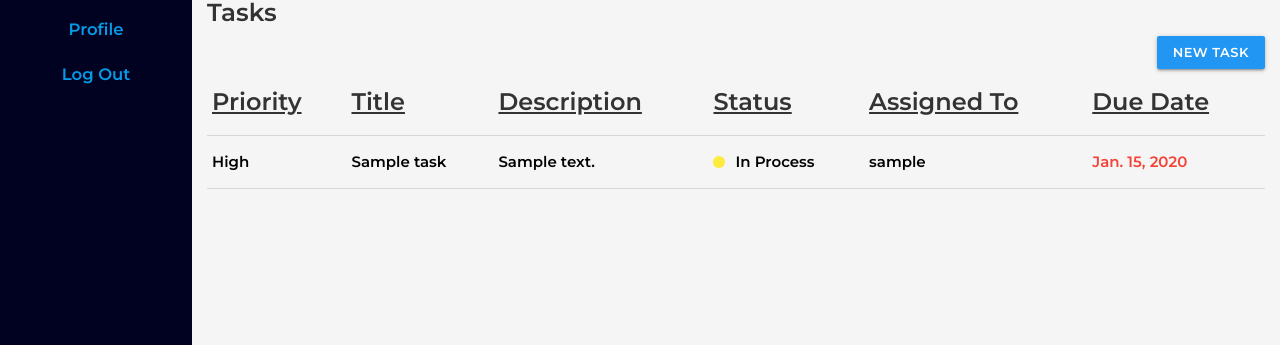
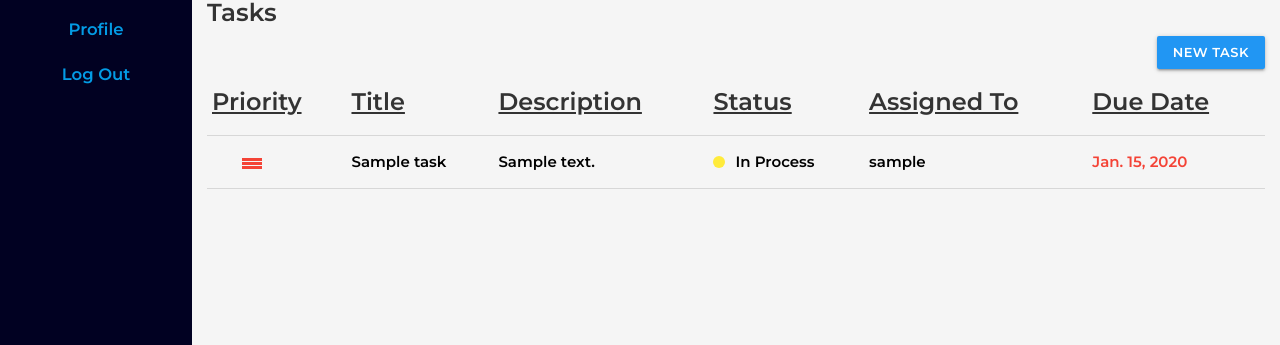
Before and after one commit to lucas-richards/task_master, a Django app: page /projects/1/ in a window 1280 px wide. Shown: the part 210-555 px from the top of the page. Run offline with Django 4.2, Linux system fonts and the light colour scheme; a user stored in the database is signed in; tables that the repository leaves empty hold one stand-in row (values such as "Sample post").

Commit message:
priority

```diff
--- a/main_app/forms.py
+++ b/main_app/forms.py
@@ -8,7 +8,7 @@ class TaskForm(ModelForm):
 
     class Meta:
         model = Task
-        fields = ['title', 'description','status', 'assignee', 'due_date']
+        fields = ['title', 'description','priority','status', 'assignee', 'due_date']
 
 
 class CommentForm(ModelForm):
--- a/main_app/static/css/style.css
+++ b/main_app/static/css/style.css
@@ -162,16 +162,34 @@ h1 {
     overflow: hidden;
     margin-right: 10px;
 }
+.priority-wrapper {
+    display: flex;
+    flex-direction: column;
+    align-items: center;
+    justify-content: end;
+    width: 80px;
+    height: 20px;
+    padding: 2px;
+}
 
-.status.green {
+
+
+.priority1 {
+    width: 20px;
+    height: 3px;
+    margin: 0.5px;
+}
+
+
+.green {
     background-color: green;
 }
 
-.status.yellow {
+.yellow {
     background-color: yellow;
 }
 
-.status.red {
+.red {
     background-color: red;
 }
 
--- a/main_app/templates/base.html
+++ b/main_app/templates/base.html
@@ -1,4 +1,5 @@
 {% load static %}
+
 <!DOCTYPE html>
 <html lang="en">
 
--- a/main_app/templates/projects/detail.html
+++ b/main_app/templates/projects/detail.html
@@ -1,4 +1,6 @@
+
 {% extends 'base.html' %}
+{% load static %}
 
 {% block content %}
 <h1>Project: <span class="teal-text">{{project.title}}</span></h1>
@@ -38,7 +40,27 @@
     {% for task in tasks %}
 
     <tr class="clickable-row" data-href="{% url 'tasks_detail' project.id task.id %}">
-      <td>{{task.get_priority_display}}</td>
+      <td>
+        <div class="priority-wrapper">
+        {% if task.priority == "H" %}
+
+          <div class="priority1 red"></div>
+          <div class="priority1 red"></div>
+          <div class="priority1 red"></div>
+
+        {% elif task.priority == "M" %}
+
+          <div class="priority1 orange"></div>
+          <div class="priority1 orange"></div>
+
+        {% elif task.priority == "L" %}
+
+          <div class="priority1 green"></div>
+
+        {% endif %}
+      </div>
+      </td>
+
       <td>{{task.title}}</td>
       <td>{{task.description}}</td>
 
--- a/main_app/views.py
+++ b/main_app/views.py
@@ -2,6 +2,9 @@ from django.shortcuts import render, redirect
 from django.views.generic import ListView, DetailView, CreateView, UpdateView, DeleteView
 from .forms import TaskForm, CommentForm, UserUpdateForm, ProfileUpdateForm, RegistrationForm
 from .models import Project, Profile, Task, Comment, User
+from django.contrib.auth.decorators import login_required
+# this is to restrict access to CBM or mixins
+from django.contrib.auth.mixins import LoginRequiredMixin
 
 # registration imports
 from django.contrib.auth import login
@@ -21,13 +24,14 @@ class ProfileDetail(DetailView):
     model = Profile
     template_name = 'profile/detail.html'
 
-
+@login_required
 def profile_detail(request, prof_id):
     profile = Profile.objects.get(id=prof_id)
     return render(request, 'profile/detail.html', {
         'profile': profile,
     })
 
+@login_required
 def profile_update(request, prof_id):
     if request.method == 'POST':
         u_form = UserUpdateForm(request.POST, instance = request.user)
@@ -69,7 +73,7 @@ class TaskList(ListView):
     model = Task
     template_name = 'tasks/index.html'
 
-
+@login_required
 def tasks_detail(request, proj_id, task_id):
     task = Task.objects.get(id=task_id)
     profile = Profile.objects.get(user=request.user)
@@ -91,7 +95,7 @@ def tasks_detail(request, proj_id, task_id):
 
     })
 
-
+@login_required
 def add_task(request, proj_id):
     error_message = ''
     if request.method == 'POST':
@@ -109,7 +113,7 @@ def add_task(request, proj_id):
                'class_name': 'Task'}
     return render(request, 'main_app/form.html', context)
 
-
+@login_required
 def edit_task(request, pk):
     error_message = ''
     task = Task.objects.get(id=pk)
@@ -171,7 +175,7 @@ def projects_index(request):
         "profile": profile
     })
 
-
+@login_required
 def projects_detail(request, proj_id):
     project = Project.objects.get(id=proj_id)
     tasks = Task.objects.filter(project=proj_id)
```
